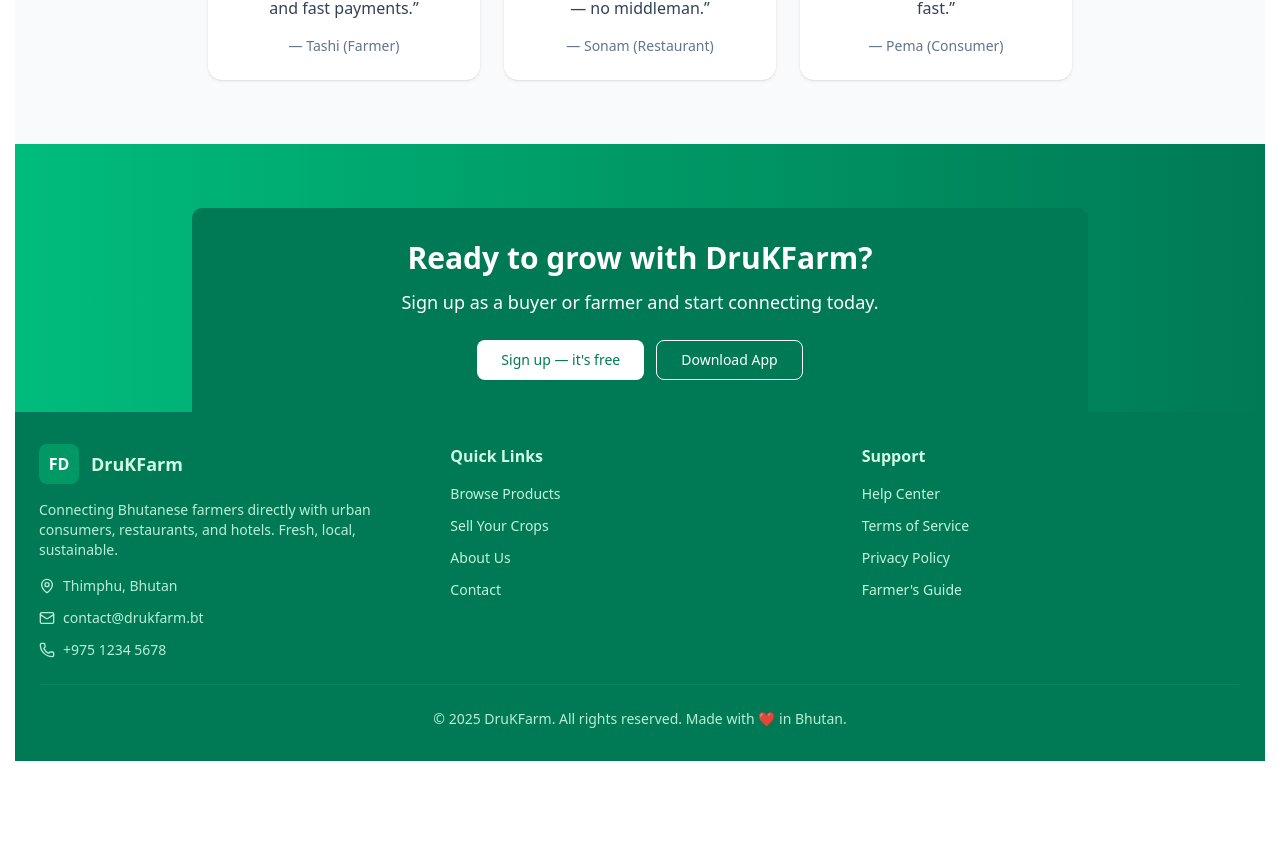
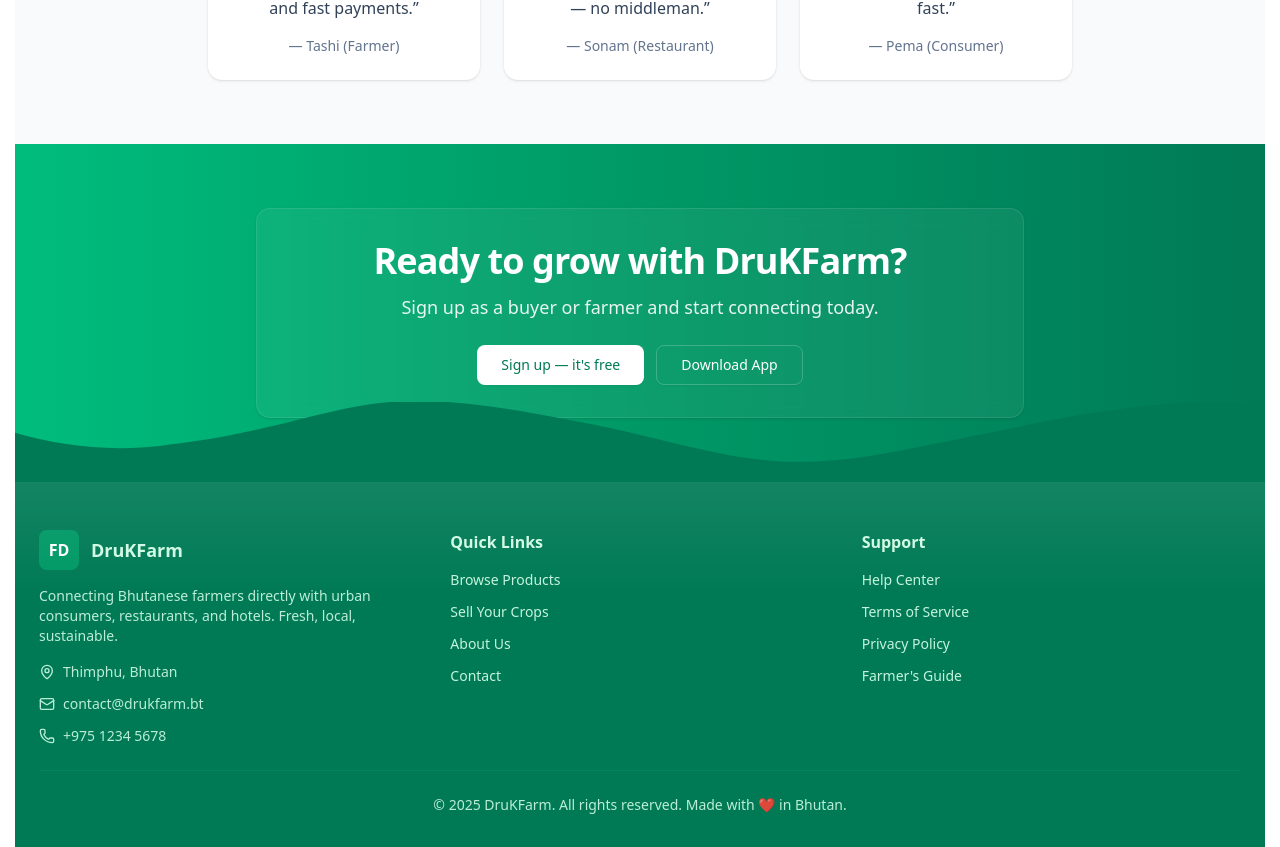
Before and after one commit to PemaRinchen-DarkPulse/DrukFarm, a React (Vite) app in the folder client/: page / in a window 1280 px wide. Shown: the part 2752-3599 px from the top of the page. Before the commit the page ends 3513 px from the top, so only its background shows below. Built offline with nearby package versions, Linux system fonts and the light colour scheme; no server answers.

Commit message:
Small changed in design

```diff
--- a/client/src/components/CTA.jsx
+++ b/client/src/components/CTA.jsx
@@ -3,20 +3,29 @@ import { Button } from '@/components/ui/button'
 
 export default function CTA() {
   return (
-    <section className="pt-16 pb-0 bg-gradient-to-r from-emerald-500 via-emerald-600 to-emerald-700 text-white">
-  <div className="mx-auto w-full max-w-4xl px-6 text-center rounded-t-lg shadow-none py-8 bg-emerald-700 flex flex-col items-center justify-center">
-        <h2 className="text-3xl font-bold">Ready to grow with DruKFarm?</h2>
-        <p className="mt-3 text-lg">Sign up as a buyer or farmer and start connecting today.</p>
+    <section className="relative overflow-hidden py-16 bg-gradient-to-r from-emerald-500 via-emerald-600 to-emerald-700 text-white">
+      <div className="mx-auto w-full max-w-4xl px-6 text-center">
+        <div className="mx-auto max-w-3xl rounded-xl border border-white/10 bg-white/5 backdrop-blur-sm p-8 shadow-sm">
+          <h2 className="text-3xl md:text-4xl font-bold tracking-tight">Ready to grow with DruKFarm?</h2>
+          <p className="mt-3 text-base md:text-lg text-white/90">Sign up as a buyer or farmer and start connecting today.</p>
 
           <div className="mt-6 flex flex-col sm:flex-row items-center sm:justify-center gap-3">
             <Button size="lg" className="w-full sm:w-auto bg-white text-emerald-700 hover:bg-white/95" asChild>
               <a href="#signup" className="no-underline">Sign up — it's free</a>
             </Button>
-          <Button variant="outline" size="lg" className="w-full sm:w-auto bg-transparent border border-white text-white hover:bg-white/10" asChild>
+            <Button variant="outline" size="lg" className="w-full sm:w-auto bg-transparent border border-white/20 text-white hover:bg-white/10" asChild>
               <a href="#download" className="no-underline"><span className="text-white">Download App</span></a>
             </Button>
           </div>
         </div>
+      </div>
+
+      {/* Seamless wave divider into footer */}
+  <div aria-hidden className="pointer-events-none select-none absolute inset-x-0 bottom-0">
+        <svg className="block w-full h-16 md:h-20 text-emerald-700" viewBox="0 0 1200 120" preserveAspectRatio="none" xmlns="http://www.w3.org/2000/svg">
+          <path d="M0,0V46.29c47.79,22,98.81,29,148.5,17.39C230,50.33,284,16.66,339.28,3.69c56.79-13.43,117.63,1.17,172.57,17.39C598.66,43.79,652,74,708.07,85.27c60.66,12.61,117.12-3.39,172.57-22.17C948.32,42.62,1004.69,21.18,1065.23,9.21,1122.92-2.08,1182.4-1.71,1200,0V120H0Z" fill="currentColor" />
+        </svg>
+      </div>
     </section>
   )
 }
--- a/client/src/components/Footer.jsx
+++ b/client/src/components/Footer.jsx
@@ -4,8 +4,9 @@ import { Link } from 'react-router-dom'
 
 export default function Footer(){
   return (
-    <footer className="bg-emerald-700 text-emerald-100">
-      <div className="mx-auto max-w-7xl px-6 py-8">
+    <footer className="relative bg-emerald-700 text-emerald-100">
+      <div className="absolute inset-0 bg-[linear-gradient(180deg,rgba(255,255,255,0.08)_0%,rgba(255,255,255,0)_30%)] pointer-events-none" aria-hidden />
+      <div className="mx-auto max-w-7xl px-6 pt-10 md:pt-12 pb-8">
         <div className="grid grid-cols-1 md:grid-cols-3 gap-8">
           {/* Left: brand + contact */}
           <div>
@@ -47,7 +48,7 @@ export default function Footer(){
           </div>
         </div>
 
-    <hr className="my-6 border-emerald-600/40" />
+  <hr className="my-6 border-emerald-600/40" />
 
   <div className="text-center text-sm opacity-90">© {new Date().getFullYear()} DruKFarm. All rights reserved. Made with <span aria-hidden>❤</span> in Bhutan.</div>
       </div>
```
Lines whose indentation alone changed are shown as unchanged.
